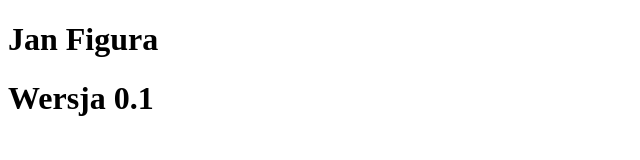
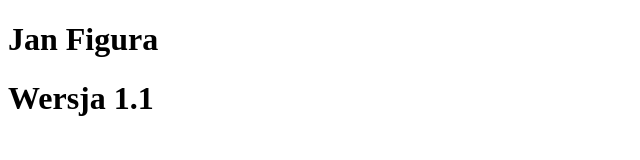
Before and after one commit to janfig/sem2-chmura-source, a plain HTML site: page index.html in a window 1280 px wide. Shown: the full height of the page, 0-640 px from the left. Drawn offline with Linux system fonts and the light colour scheme.

```diff
--- a/index.html
+++ b/index.html
@@ -8,6 +8,6 @@
   </head>
   <body>
 	  <h1>Jan Figura</h1>
-	  <h1>Wersja 0.1</h1>
+	  <h1>Wersja 1.1</h1>
   </body>
 </html>
```
Also changed, not shown: 2 other files.
